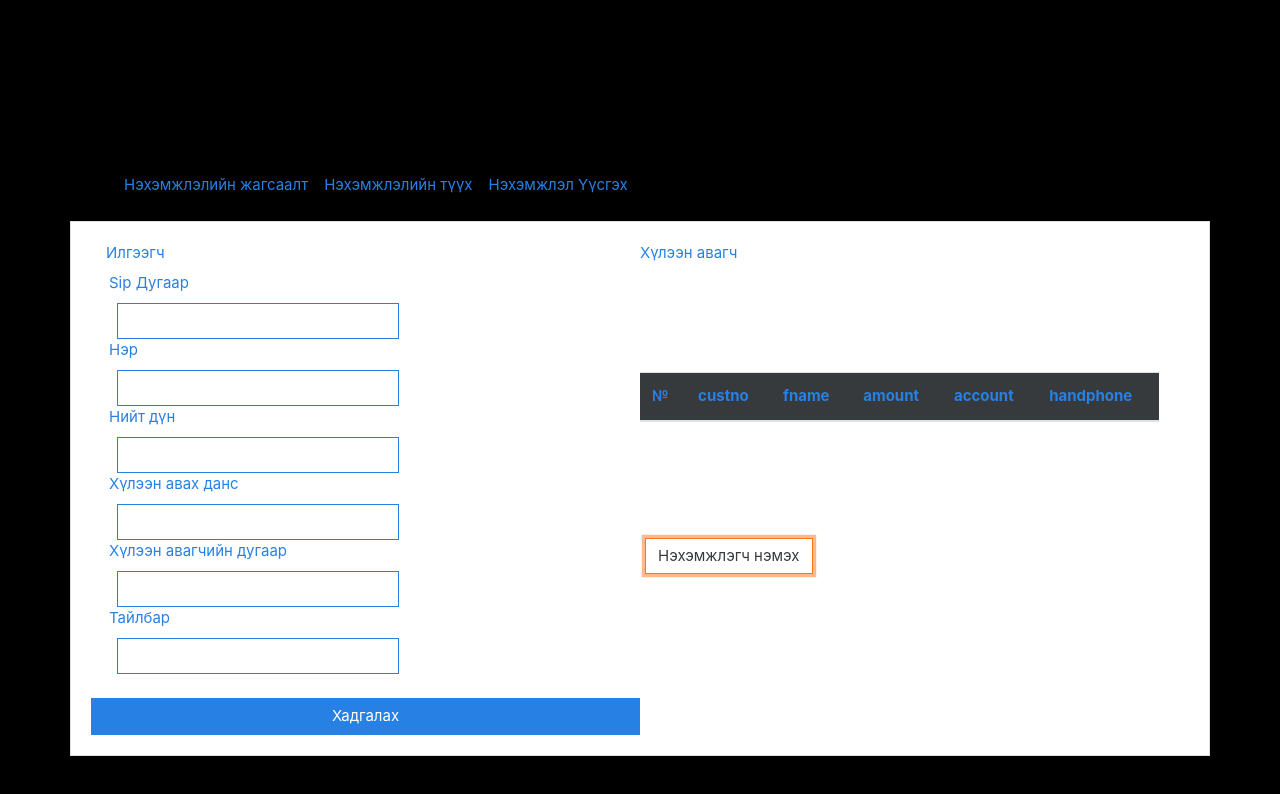
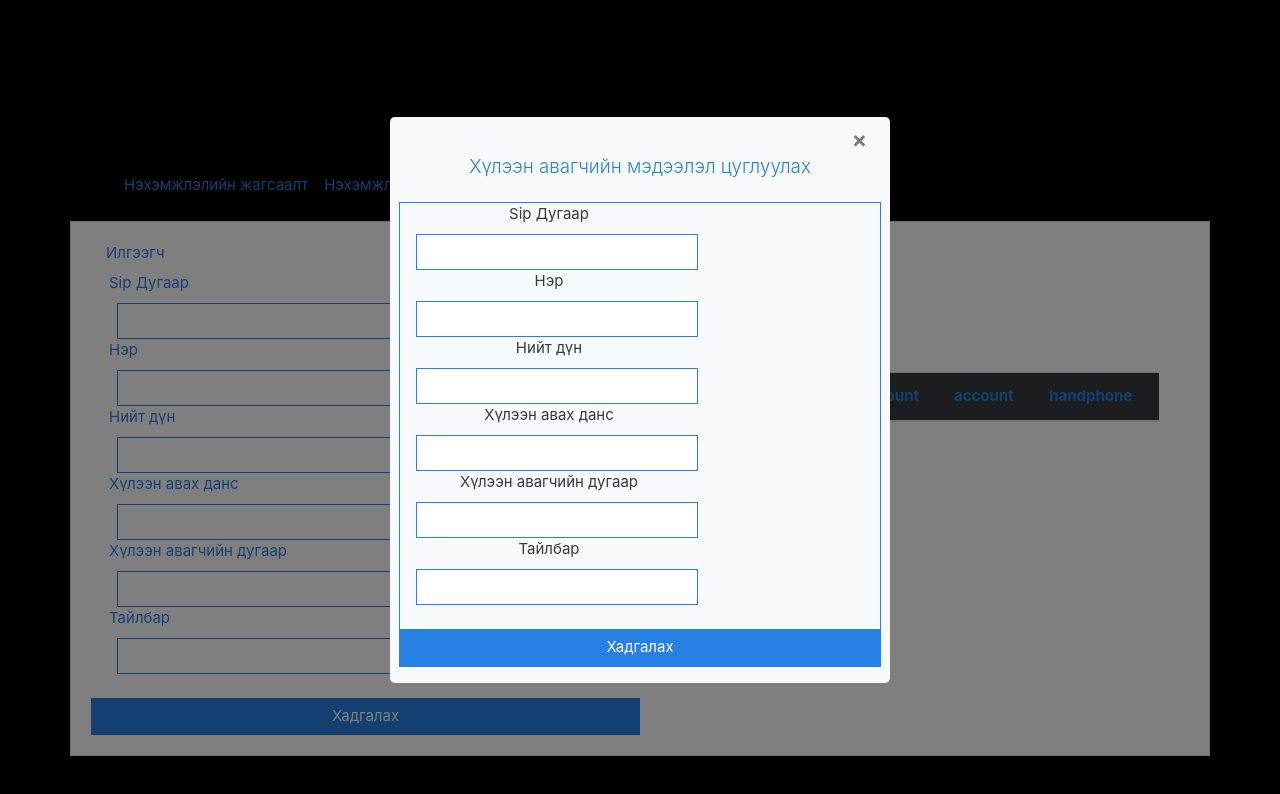
Before and after one commit to Delgermaa47/TDB-INV, a React (Create React App) app in the folder frontend/: page /invoice-save in a window 1280 px wide. Both pictures are taken after a click on the button "Нэхэмжлэгч нэмэх". Shown: the top 794 px of the page. Built offline with nearby package versions, Linux system fonts and the light colour scheme.

Commit message:
hvleen awagchiin medeelliig tsugluulsan

```diff
--- /dev/null
+++ b/frontend/src/components/invoice_create/collect_invoice_datas.jsx
@@ -0,0 +1,117 @@
+import React, {Component} from 'react'
+import SetFeild from './Fields'
+
+export class CollectRecDatas extends Component {
+
+    constructor(props) {
+        super(props)
+        this.state={
+            send_datas: [
+                {
+                  "key": "custno",
+                  "type": "text",
+                  "value": null,
+                  "label": "Sip Дугаар",
+                  "classname": "col-md-6"
+                },
+                {
+                  "key": "fname",
+                  "type": "text",
+                  "value": null,
+                  "label": "Нэр",
+                  "classname": "col-md-6"
+                },
+                {
+                  "key": "amount",
+                  "type": "number",
+                  "value": null,
+                  "label": "Нийт дүн",
+                  "classname": "col-md-6"
+                },
+                {
+                  "key": "account",
+                  "type": "text",
+                  "value": null,
+                  "label": "Хүлээн авах данс",
+                  "classname": "col-md-6"
+                },
+                {
+                  "key": "handphone",
+                  "type": "text",
+                  "value": null,
+                  "label": "Хүлээн авагчийн дугаар",
+                  "classname": "col-md-6"
+                },
+                {
+                    "key": "invdesc",
+                    "type": "text",
+                    "value": null,
+                    "label": "Тайлбар",
+                    "classname": "col-md-9"
+                }
+              ],
+
+            rec_table_header: [
+                "№", "custno", "fname","amount",
+                "account", "handphone",
+            ],
+            rec_datas: [],
+            modal_status: 'closed'
+
+        }
+
+        this.handleOnchange = this.handleOnchange.bind(this)
+        this.handleSubmit = this.handleSubmit.bind(this)
+    }
+
+    handleOnchange(name, e) {
+        var name = e.target.name
+        var value = e.target.value
+
+        var choice_datas = [...this.state.send_datas]
+        var value_ind = obj => obj.key == name
+        var index_of = choice_datas.findIndex(value_ind)
+        if (index_of > -1) {
+            choice_datas[index_of]['value'] = value
+            this.setState({send_datas: choice_datas})
+        }
+    }
+
+    handleSubmit() {
+        var { send_datas } = this.state
+        var values = {
+            "custno": send_datas['custno'],
+            "fname": send_datas['fname'],
+            "amount": send_datas['amount'],
+            "account": send_datas['account'],
+            "handphone": send_datas['handphone']
+        }
+        this.props.handleSubmit(values)
+    }
+
+    render() {
+        const {
+            send_datas
+        } = this.state
+        return (
+            <div className='border border-primary row'>
+            {
+                send_datas.map((datas, idx) =>
+                <SetFeild
+                        key={idx}
+                        values={datas}
+                        handleOnchange={this.handleOnchange}
+                    />
+                )
+            }
+            <button
+                type="button"
+                className="btn btn btn-primary col-md-12 mt-4"
+                onClick={this.handleSubmit}
+            >
+                Хадгалах
+            </button>
+            </div>
+        );
+    }
+}
--- a/frontend/src/components/invoice_create/invoice_create.jsx
+++ b/frontend/src/components/invoice_create/invoice_create.jsx
@@ -1,7 +1,8 @@
 import React, {Component} from 'react'
 import SetFeild from './Fields'
 import RecDataTable from './rec_data_table'
-
+import Modal from '../../inc/Modal/Modal'
+import { CollectRecDatas } from './collect_invoice_datas'
 
 export class InvoiceCreate extends Component {
 
@@ -57,14 +58,31 @@ export class InvoiceCreate extends Component {
                 "№", "custno", "fname","amount",
                 "account", "handphone",
             ],
-              rec_datas: []
+            rec_datas: [],
+            modal_status: 'closed'
 
         }
 
         this.handleOnchange = this.handleOnchange.bind(this)
         this.handleSubmit = this.handleSubmit.bind(this)
+        this.addInvoiceRec = this.addInvoiceRec.bind(this)
+        this.openInvoiceCollector = this.openInvoiceCollector.bind(this)
+        this.handleCollectDatas = this.handleCollectDatas.bind(this)
     }
 
+    openInvoiceCollector(datas) {
+        this.setState({modal_status: 'open'})
+    }
+
+    addInvoiceRec(datas) {
+        var rec_datas = [...this.state.rec_datas]
+        rec_datas.push(datas)
+        this.setState({ rec_datas })
+    }
+
+    handleCollectDatas() {
+        return <CollectRecDatas handleSubmit={this.addInvoiceRec}/>
+    }
 
     handleOnchange(name, e) {
         var name = e.target.name
@@ -84,7 +102,10 @@ export class InvoiceCreate extends Component {
     }
 
     render() {
-        const { send_datas, rec_datas, rec_table_header } = this.state
+        const {
+            send_datas, rec_datas, rec_table_header,
+            modal_status,
+        } = this.state
         return (
             <div className="row">
                 <div className='card'>
@@ -107,22 +128,33 @@ export class InvoiceCreate extends Component {
                                 <label>Хүлээн авагч</label>
                                 {
                                     <RecDataTable
-                                        body_datas={rec_datas}
+                                        body_data={rec_datas}
                                         table_header={rec_table_header}
                                     />
                                 }
                                 <div className='col-md-12'>
-                                    <button className='btn btn-outline-warning text-dark'>Нэхэмжлэгч нэмэх</button>
+                                    <button
+                                        className='btn btn-outline-warning text-dark'
+                                        onClick={this.openInvoiceCollector}
+                                    >Нэхэмжлэгч нэмэх</button>
                                 </div>
 
                             </div>
                             <button
-                                type="submit"
+                                type="button"
                                 className="btn btn btn-primary col-md-6 mt-4"
                             >
                             Хадгалах
                         </button>
                         </div>
+                        {
+                            <Modal
+                                modal_status={modal_status}
+                                title={'Хүлээн авагчийн мэдээлэл цуглуулах'}
+                                text={this.handleCollectDatas}
+                            />
+                        }
+
                     </div>
                     </div>
                 </div>
--- a/frontend/src/components/invoice_create/rec_data_table.jsx
+++ b/frontend/src/components/invoice_create/rec_data_table.jsx
@@ -9,19 +9,28 @@ export default class RecDataTable extends Component {
     }
 
     render() {
-        const { table_header } = this.props
+        const { table_header, body_data } = this.props
         return (
             <table className="table table_wrapper_table">
                 <thead className={`bg-primary text-primary`}>
                     <tr>
                         {
                             table_header.map((header, idx) =>
-                            <th scope="col" className={`bg-dark`}>{header}</th>
+                            <th key={idx} scope="col" className={`bg-dark`}>{header}</th>
                           )
                         }
                     </tr>
                 </thead>
                 <tbody>
+                {
+                    body_data.map((item, idx) =>
+                    <tr className="tr-hover" key={idx}>
+                        <td >{item.value}</td>
+                    </tr>
+                    )
+
+                }
+
                 </tbody>
         </table>
         );
--- a/frontend/src/components/invoice_list/invoice_sent.jsx
+++ b/frontend/src/components/invoice_list/invoice_sent.jsx
@@ -1,5 +1,4 @@
 import React, { Component } from "react"
-import { NavLink } from "react-router-dom";
 import {PortalDataTable} from '../../inc/DataTable'
 import Modal from "../../inc/Modal/Modal"
 import { service } from "../service"
```
